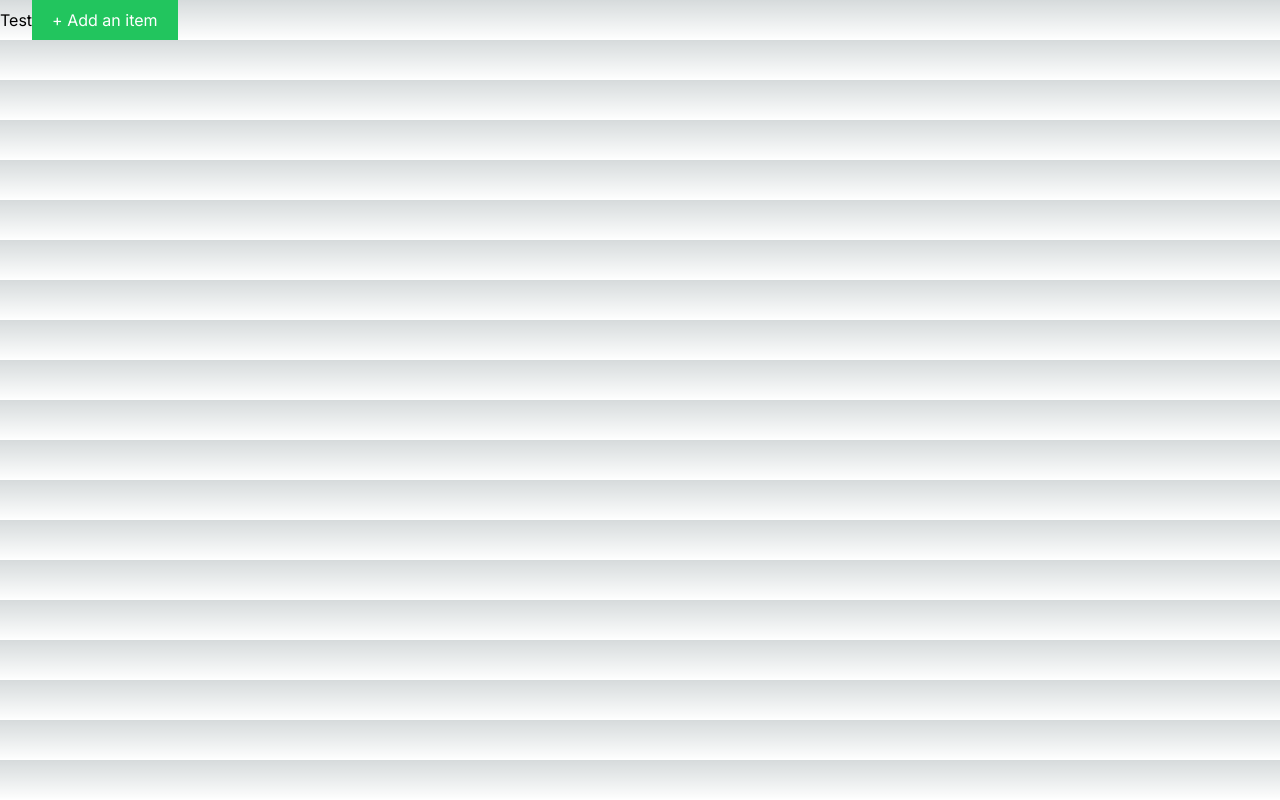
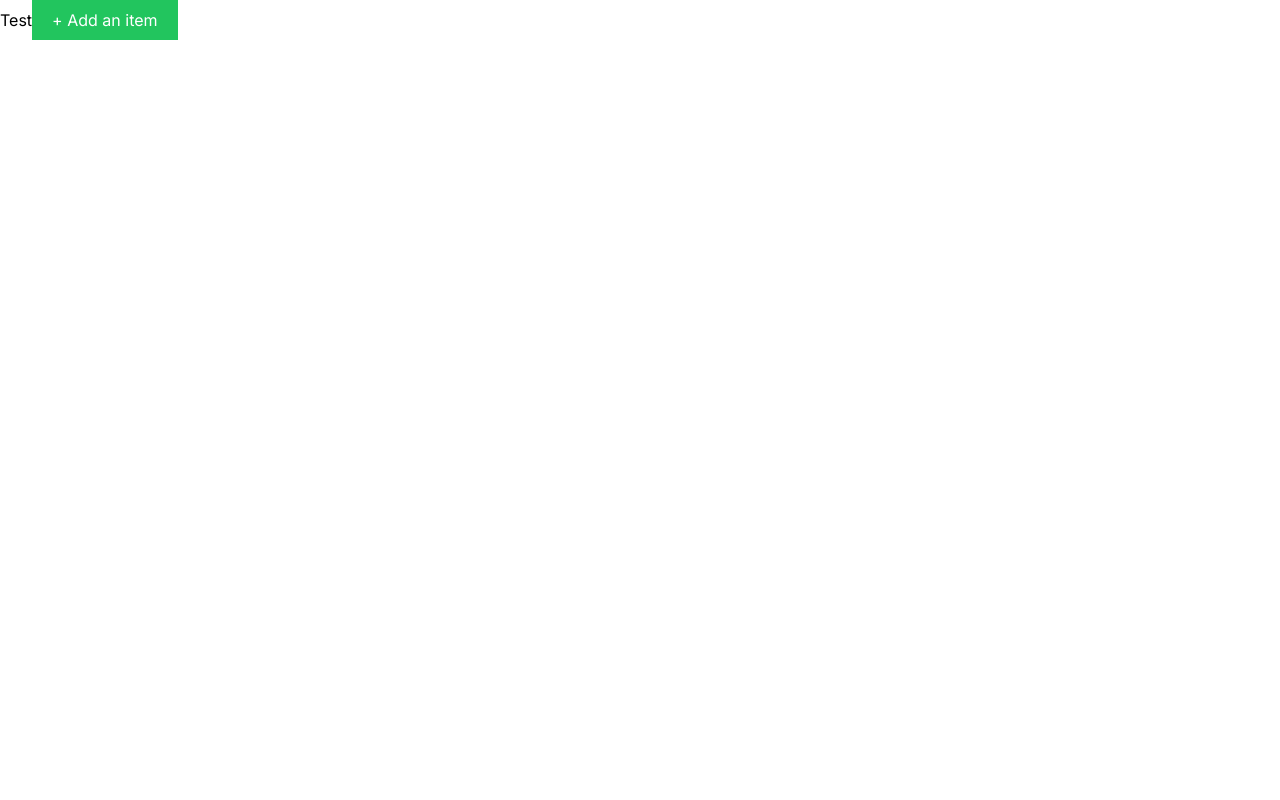
Before and after one commit to jhonpabz/shopping-list, a Next.js app: page / in a window 1280 px wide. Built offline with nearby package versions, Linux system fonts and the light colour scheme.

Commit message:
Modify global css.

```diff
--- a/src/app/globals.css
+++ b/src/app/globals.css
@@ -29,18 +29,5 @@
   }
 }
 
-body {
-  color: rgb(var(--foreground-rgb));
-  background: linear-gradient(
-      to bottom,
-      transparent,
-      rgb(var(--background-end-rgb))
-    )
-    rgb(var(--background-start-rgb));
+@layer utilities {
 }
-
-@layer utilities {
-  .text-balance {
-    text-wrap: balance;
-  }
-}
```
